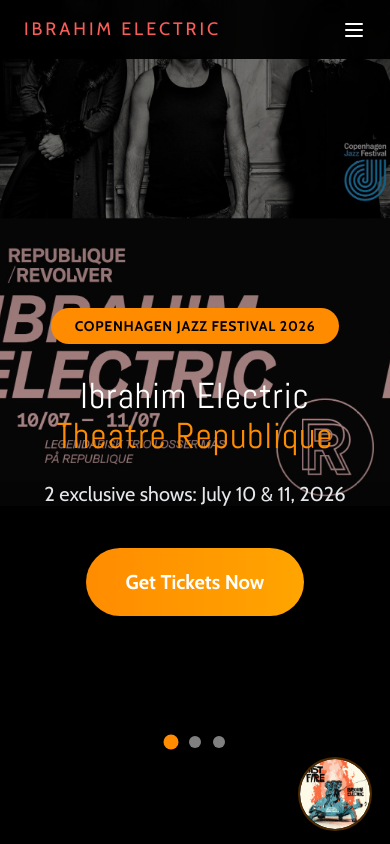
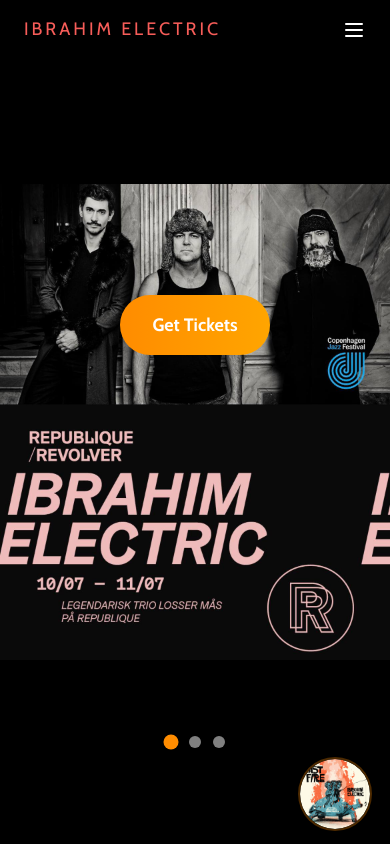
Before and after one commit to jeppetuxen/ibrahim-electric, a React (Vite) app in the folder ibrahim-react/: page /#new-release in a window 390 px wide. Shown: the top 844 px of the page. Built offline with nearby package versions, Linux system fonts and the light colour scheme.

Commit message:
Optimize Republique slide for mobile portrait mode
- Show full poster image without cropping on mobile
- Remove Ken Burns effect on Republique slide for mobile
- Simplified mobile content with centered Get Tickets button
- Button fades in after 500ms delay
- Position button at 35% from top

```diff
--- a/ibrahim-react/src/components/HeroCarousel.jsx
+++ b/ibrahim-react/src/components/HeroCarousel.jsx
@@ -40,7 +40,7 @@
       {slides.map((slide, index) => (
         <div
           key={index}
-          className={`hero-slide ${index === currentIndex ? 'active' : ''}`}
+          className={`hero-slide ${index === currentIndex ? 'active' : ''} ${slide.id ? `hero-slide-${slide.id}` : ''}`}
         >
           {/* Background image */}
           <div className="hero-slide-bg">
--- a/ibrahim-react/src/index.css
+++ b/ibrahim-react/src/index.css
@@ -506,6 +506,7 @@
   width: 100%;
   height: 100%;
   object-fit: cover;
+  object-position: center center;
   transform: scale(1.15);
 }
 
@@ -519,6 +520,79 @@
   }
   100% {
     transform: scale(1.15);
+  }
+}
+
+/* Mobile portrait - increase scale to fill height */
+@media (max-width: 768px) and (orientation: portrait) {
+  .hero-slide-bg img {
+    transform: scale(1.4);
+  }
+
+  .hero-slide.active .hero-slide-bg img {
+    animation: heroKenBurnsMobile 12s ease-out forwards;
+  }
+
+  @keyframes heroKenBurnsMobile {
+    0% {
+      transform: scale(1.25);
+    }
+    100% {
+      transform: scale(1.4);
+    }
+  }
+
+  /* Republique slide on mobile - show full poster, no Ken Burns */
+  .hero-slide-republique .hero-slide-bg {
+    display: flex;
+    align-items: center;
+    justify-content: center;
+    background-color: #000;
+  }
+
+  .hero-slide-republique .hero-slide-bg img {
+    width: auto;
+    height: 100%;
+    max-width: 100%;
+    object-fit: contain;
+    transform: scale(1) !important;
+    animation: none !important;
+  }
+
+  .hero-slide-republique.active .hero-slide-bg img {
+    animation: none !important;
+    transform: scale(1) !important;
+  }
+
+  /* Remove gradients on Republique mobile */
+  .hero-slide-republique .hero-slide-bg > div.absolute {
+    display: none;
+  }
+
+  /* Mobile CTA - hidden by default, positioned at 35% from top */
+  .hero-slide-republique .hero-slide-content {
+    align-items: flex-start;
+    padding-top: 35vh;
+  }
+
+  .republique-mobile-cta {
+    opacity: 0;
+  }
+
+  /* Mobile CTA fade in animation - only when slide is active */
+  .hero-slide-republique.active .republique-mobile-cta {
+    animation: fadeInDelay 0.5s ease-out 0.5s forwards;
+  }
+
+  @keyframes fadeInDelay {
+    0% {
+      opacity: 0;
+      transform: translateY(10px);
+    }
+    100% {
+      opacity: 1;
+      transform: translateY(0);
+    }
   }
 }
 
--- a/ibrahim-react/src/pages/Home.jsx
+++ b/ibrahim-react/src/pages/Home.jsx
@@ -45,8 +45,11 @@
     {
       image: '/images/poster_republique.jpg',
       alt: 'Ibrahim Electric at Copenhagen Jazz Festival',
+      id: 'republique',
       content: (
-        <div className="max-w-4xl mx-auto flex flex-col items-center justify-center">
+        <>
+          {/* Desktop content */}
+          <div className="hidden md:flex max-w-4xl mx-auto flex-col items-center justify-center">
             <span className="inline-block bg-accent-orange text-black px-6 py-2 rounded-full text-sm md:text-base font-bold mb-8 uppercase tracking-wider">
               Copenhagen Jazz Festival 2026
             </span>
@@ -70,6 +73,22 @@
               Get Tickets Now
             </a>
           </div>
+          {/* Mobile content - just button with fade in */}
+          <div className="flex md:hidden items-center justify-center">
+            <a
+              href="https://www.republique.dk/forestillinger/ibrahim-electric"
+              target="_blank"
+              rel="noopener noreferrer"
+              onClick={() => {
+                trackTicketClick('Copenhagen Jazz Festival 2026', 'Theatre Republique', 'https://www.republique.dk/forestillinger/ibrahim-electric');
+                trackHeroCtaClick('Get Tickets Now (Mobile)', 'https://www.republique.dk/forestillinger/ibrahim-electric', 'Republique CPH Jazz');
+              }}
+              className="republique-mobile-cta inline-block bg-gradient-to-r from-accent-orange to-accent-amber text-white px-8 py-4 rounded-full text-lg font-bold btn-modern transition-all duration-300 hover:scale-110 hover:shadow-2xl"
+            >
+              Get Tickets
+            </a>
+          </div>
+        </>
       )
     },
     {
```
Lines whose indentation alone changed are shown as unchanged.
